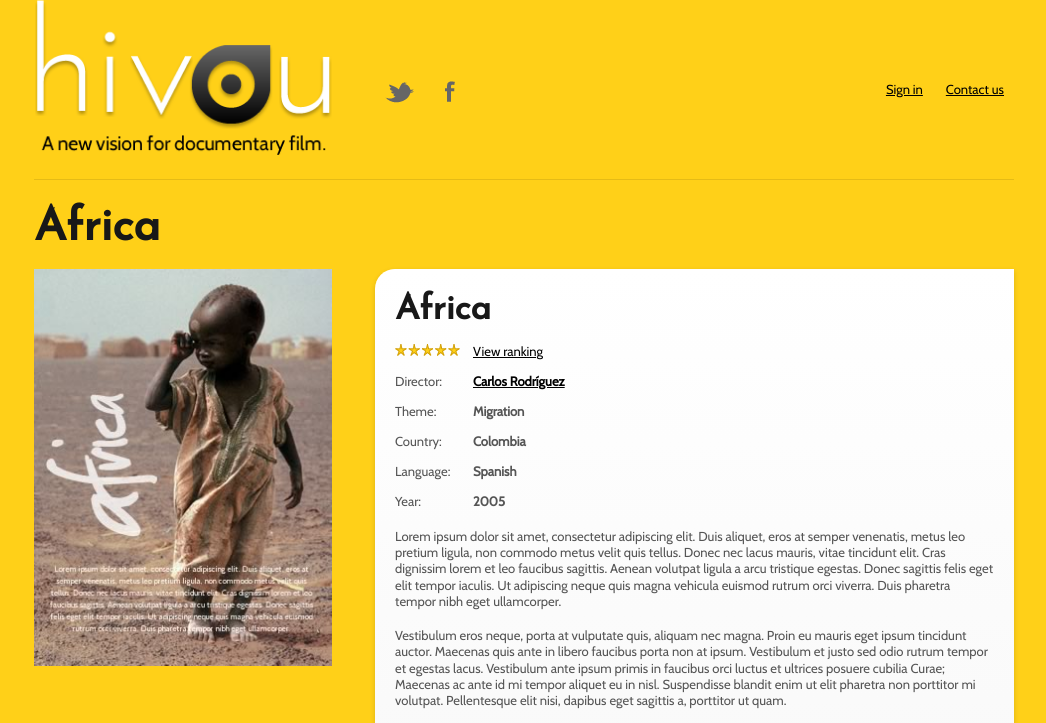
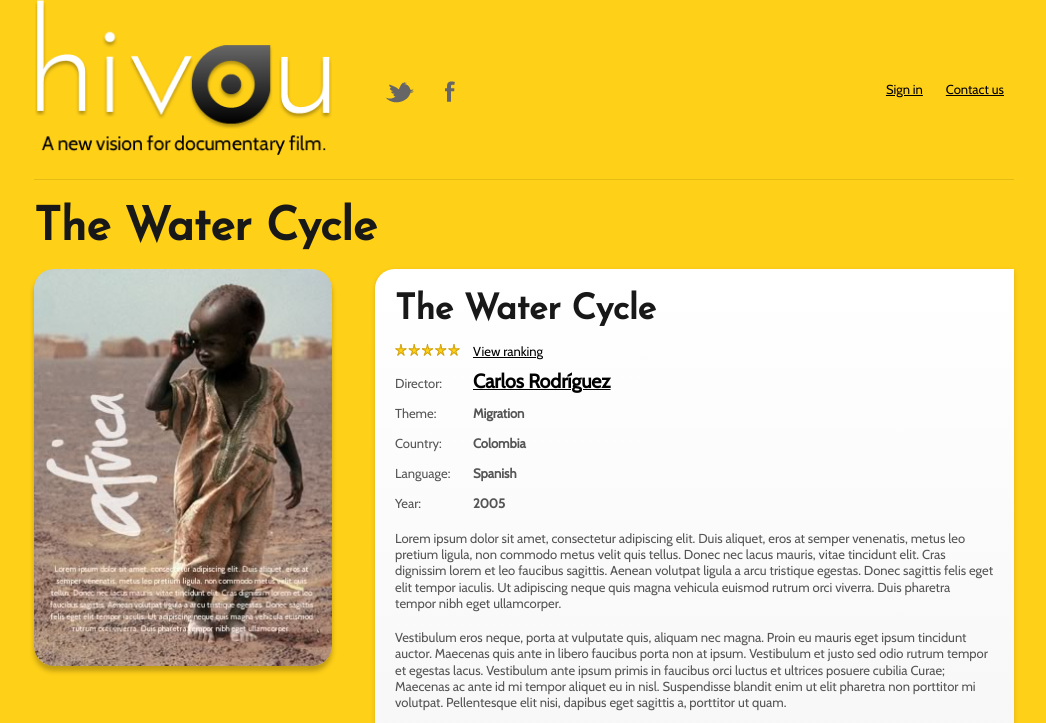
Before and after one commit to SWBogotaOrg/D-VU, a CakePHP app: the page made by app/View/Pages/documentary.ctp in a window 1280 px wide. Shown: the part 20-743 px from the top of the page, without its empty margins (116-1162 px from the left). Run offline with PHP 8.4 and a stand-in for CakePHP, Linux system fonts and the light colour scheme; the template is opened without the code that fills it, so the values that code supplies are empty; some libraries are stand-ins or nearby versions.

Commit message:
CSS update

```diff
--- a/app/View/Pages/documentary.ctp
+++ b/app/View/Pages/documentary.ctp
@@ -6,21 +6,21 @@ $this->set('title_for_layout', __('Hivou - Documentary', true));
 
 	<div class="row">
                 <div class="twelve columns">
-                    <h1>Africa</h1>
+                    <h1>The Water Cycle</h1>
                 </div>
             </div>
 
             <div class="row">
                 <div class="four columns">
-                   <img src="img/cover_doc.jpg" alt="Africa"  title="Africa" />
+                   <img src="img/cover_doc.jpg" class="bigPhoto" alt="The Water Cycle"  title="The Water Cycle" />
                 </div>
 
                 <div class="eight columns">
                     <div class="panel">
-                        <h2>Africa</h2>
+                        <h2>The Water Cycle</h2>
                         <ul class="doc-info">
                             <li class="link-bar"><img src="img/ic-ranking.png" alt="" title="" /> <a href="">View ranking</a></li>
-                            <li><span>Director:</span> <a href=""><strong>Carlos Rodríguez</strong></a></li>
+                            <li><span>Director:</span> <a href="director.html"><big><strong>Carlos Rodríguez</strong></a></big></li>
                             <li><span>Theme:</span> <strong>Migration</strong></li>
                             <li><span>Country:</span> <strong>Colombia</strong></li>
                             <li><span>Language:</span> <strong>Spanish</strong></li>
@@ -65,7 +65,7 @@ $this->set('title_for_layout', __('Hivou - Documentary', true));
                         </div>
 
                         <div class="two columns">
-                            <a href="" class="lk-director">Director</a>
+                            <a href="director.html" class="lk-director">Director</a>
                         </div>
 
                         <div class="two columns">
--- a/app/webroot/css/app.css
+++ b/app/webroot/css/app.css
@@ -29,6 +29,9 @@ input[type="text"]{
 	box-shadow: inset 0px 3px 3px rgba(0, 0, 0, .1);
 	font: 18px 'Josefin Sans', sans-serif !important;
 	padding: 5px;
+}
+big{
+	font-size: 1.5em;
 }
 
 /* Layout */
@@ -125,6 +128,10 @@ a.lk-view:hover{
 	padding: 10px;
 	margin: 20px 0px;
 }
+img.bigPhoto{
+	border-radius: 20px;
+	box-shadow: 0px 5px 5px rgba(0, 0, 0, .25);
+}
 
 /* Header & Footer */
 
```
Also changed, not shown: app/webroot/img/ic-award.png (added).
